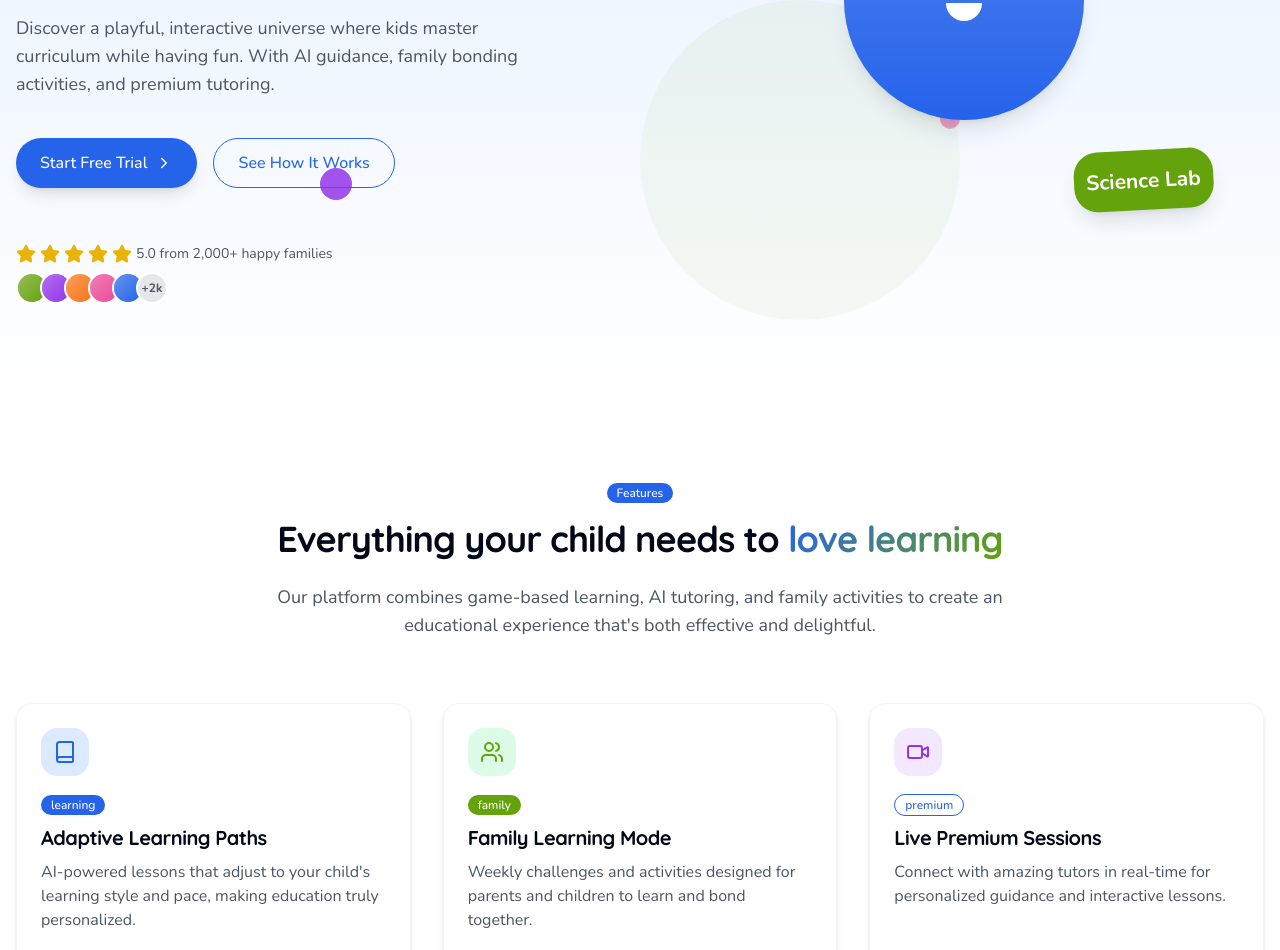
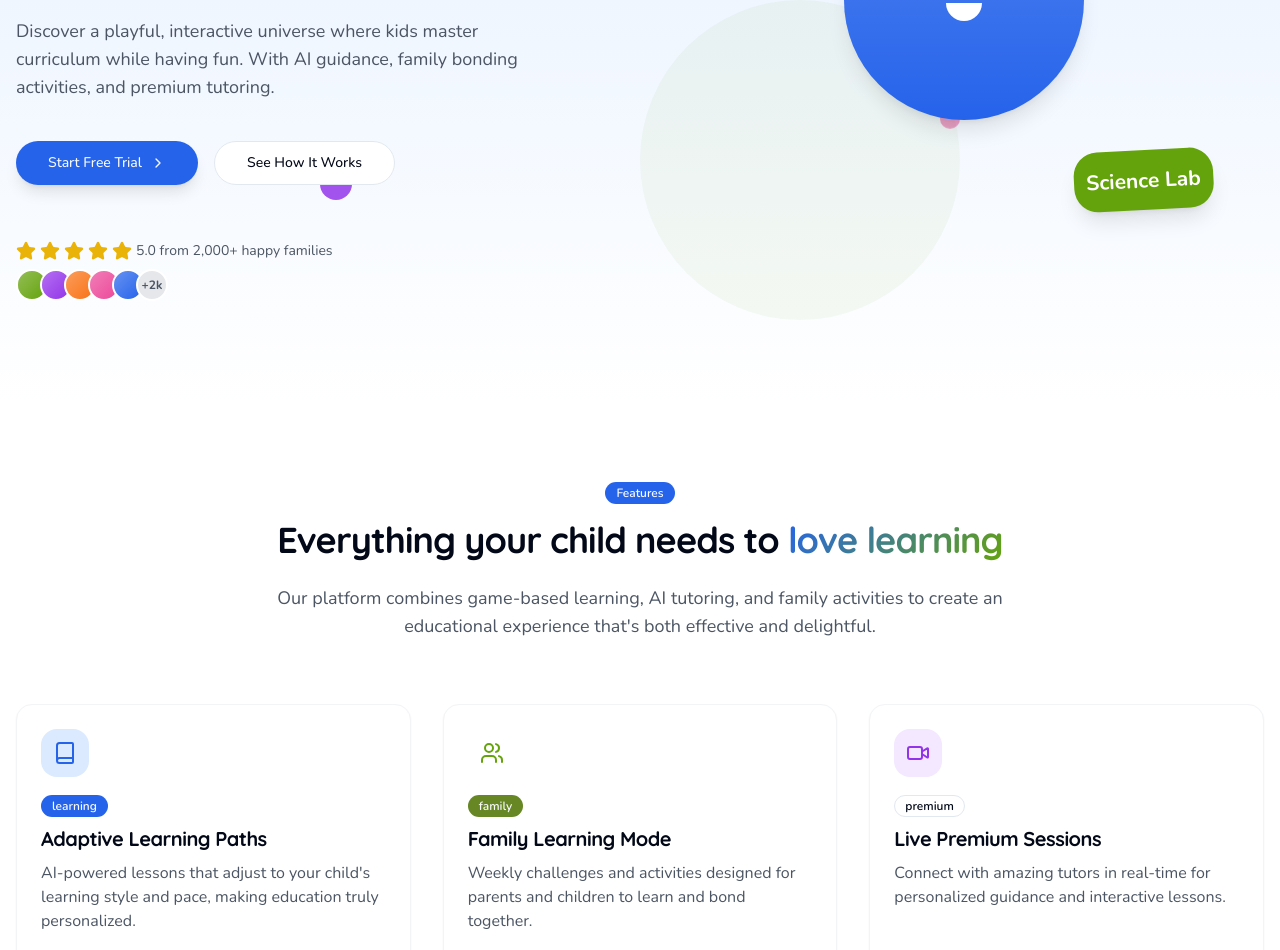
Before and after one commit to praj-jha/lovable-quest-universe, a React (Vite) app: page /#for-educators in a window 1280 px wide. Shown: the part 400-1350 px from the top of the page. Built offline with nearby package versions, Linux system fonts and the light colour scheme.

Commit message:
Fix casing inconsistencies in imports
Corrected import paths to ensure consistent casing for UI components, resolving TypeScript errors related to duplicate file inclusions with different casing.

```diff
--- a/src/components/Dashboard/StudentDashboard.tsx
+++ b/src/components/Dashboard/StudentDashboard.tsx
@@ -1,7 +1,7 @@
 import React, { useState } from 'react';
-import Card, { CardContent, CardHeader } from '@/components/UI/Card';
-import Button from '@/components/UI/Button';
-import Badge from '@/components/UI/Badge';
+import { Card, CardContent, CardHeader } from '@/components/ui/card';
+import { Button } from '@/components/ui/button';
+import { Badge } from '@/components/ui/badge';
 import BuddyBot from '@/components/Buddy/BuddyBot';
 import {
   BookOpen,
@@ -37,7 +37,6 @@ interface AchievementProps {
 const StudentDashboard: React.FC = () => {
   const [activeTab, setActiveTab] = useState('overview');
 
-  // Sample data
   const recentLessons: LessonProps[] = [
     {
       id: '1',
@@ -110,7 +109,6 @@ const StudentDashboard: React.FC = () => {
   return (
     <div className="w-full">
       <div className="flex flex-col">
-        {/* Welcome section */}
         <div className="bg-blue-50 py-8">
           <div className="container mx-auto px-4">
             <div className="flex flex-col md:flex-row items-center justify-between">
@@ -146,7 +144,6 @@ const StudentDashboard: React.FC = () => {
           </div>
         </div>
 
-        {/* Dashboard tabs */}
         <div className="border-b border-gray-200">
           <div className="container mx-auto px-4">
             <div className="flex space-x-4 overflow-x-auto pb-2">
@@ -167,25 +164,23 @@ const StudentDashboard: React.FC = () => {
           </div>
         </div>
 
-        {/* Dashboard content */}
         <div className="container mx-auto px-4 py-8">
           {activeTab === 'overview' && (
             <div className="grid grid-cols-1 lg:grid-cols-3 gap-8">
-              {/* Left column */}
               <div className="lg:col-span-2 space-y-8">
-                {/* Continue learning section */}
                 <div>
                   <div className="flex items-center justify-between mb-4">
                     <h2 className="text-xl font-bold">Continue Learning</h2>
-                    <Button variant="ghost" size="sm" icon={<ArrowRight size={16} />} iconPosition="right">
+                    <Button variant="ghost" size="sm" className="gap-2">
                       View All
+                      <ArrowRight size={16} />
                     </Button>
                   </div>
 
                   <div className="grid grid-cols-1 md:grid-cols-2 lg:grid-cols-3 gap-4">
                     {recentLessons.map((lesson) => (
-                      <Card key={lesson.id} className="h-full" hoverEffect>
-                        <div className="aspect-video w-full overflow-hidden rounded-t-2xl bg-gray-100">
+                      <Card key={lesson.id} className="h-full transition-all duration-300 hover:shadow-xl hover:-translate-y-1">
+                        <div className="aspect-video w-full overflow-hidden rounded-t-lg bg-gray-100">
                           <img
                             src={lesson.image}
                             alt={lesson.title}
@@ -195,9 +190,9 @@ const StudentDashboard: React.FC = () => {
                         <CardContent className="p-4">
                           <Badge
                             variant={
-                              lesson.subject === 'Math' ? 'primary' :
-                              lesson.subject === 'Language' ? 'secondary' :
-                              'outline'
+                              lesson.subject === 'Math' ? "default" :
+                              lesson.subject === 'Language' ? "secondary" :
+                              "outline"
                             }
                             className="mb-2"
                           >
@@ -222,8 +217,7 @@ const StudentDashboard: React.FC = () => {
                           </div>
 
                           <Button
-                            className="w-full mt-4"
-                            rounded="lg"
+                            className="w-full mt-4 rounded-lg"
                             size="sm"
                           >
                             Continue
@@ -234,7 +228,6 @@ const StudentDashboard: React.FC = () => {
                   </div>
                 </div>
 
-                {/* Quick tools */}
                 <div>
                   <h2 className="text-xl font-bold mb-4">Quick Tools</h2>
                   <div className="grid grid-cols-2 md:grid-cols-4 gap-4">
@@ -244,7 +237,7 @@ const StudentDashboard: React.FC = () => {
                       { icon: <BarChart size={24} />, title: 'Progress Report', color: 'bg-lovable-green text-white' },
                       { icon: <Calendar size={24} />, title: 'Schedule Session', color: 'bg-lovable-orange text-white' },
                     ].map((tool, index) => (
-                      <Card key={index} className="h-full cursor-pointer" hoverEffect>
+                      <Card key={index} className="h-full cursor-pointer transition-all duration-300 hover:shadow-xl hover:-translate-y-1">
                         <CardContent className="p-4 flex flex-col items-center text-center">
                           <div className={`w-12 h-12 rounded-full ${tool.color} flex items-center justify-center mb-3`}>
                             {tool.icon}
@@ -257,9 +250,7 @@ const StudentDashboard: React.FC = () => {
                 </div>
               </div>
 
-              {/* Right column */}
               <div className="space-y-8">
-                {/* Achievements */}
                 <Card>
                   <CardHeader className="flex justify-between items-center">
                     <h2 className="text-xl font-bold">Recent Achievements</h2>
@@ -276,7 +267,7 @@ const StudentDashboard: React.FC = () => {
                             <div className="flex items-center">
                               <h3 className="font-bold text-sm">{achievement.title}</h3>
                               {achievement.isNew && (
-                                <Badge variant="primary" className="ml-2">New</Badge>
+                                <Badge className="ml-2">New</Badge>
                               )}
                             </div>
                             <p className="text-xs text-gray-500 mt-1">{achievement.description}</p>
@@ -288,7 +279,6 @@ const StudentDashboard: React.FC = () => {
                   </CardContent>
                 </Card>
 
-                {/* Upcoming events */}
                 <Card>
                   <CardHeader className="flex justify-between items-center">
                     <h2 className="text-xl font-bold">Upcoming Events</h2>
@@ -305,7 +295,7 @@ const StudentDashboard: React.FC = () => {
                             <h3 className="font-bold text-sm">{event.title}</h3>
                             <p className="text-xs text-gray-500 mt-1">{event.time}</p>
                           </div>
-                          <Button size="sm" variant="outline" rounded="full">
+                          <Button size="sm" variant="outline" className="rounded-full">
                             Join
                           </Button>
                         </div>
@@ -320,7 +310,6 @@ const StudentDashboard: React.FC = () => {
                   </CardContent>
                 </Card>
 
-                {/* Family activity */}
                 <Card>
                   <CardHeader>
                     <h2 className="text-xl font-bold">Family Activity</h2>
@@ -339,7 +328,6 @@ const StudentDashboard: React.FC = () => {
             </div>
           )}
 
-          {/* Other tabs would be implemented similarly */}
           {activeTab !== 'overview' && (
             <div className="py-16 text-center">
               <h2 className="text-2xl font-bold mb-2">Coming Soon!</h2>
--- a/src/components/Features/FeaturesSection.tsx
+++ b/src/components/Features/FeaturesSection.tsx
@@ -1,7 +1,7 @@
 
 import React from 'react';
-import Card, { CardContent } from '@/components/UI/Card';
-import Badge from '@/components/UI/Badge';
+import { Card, CardContent } from '@/components/ui/card';
+import { Badge } from '@/components/ui/badge';
 import { Book, Users, Video, Brain, Camera, Star } from 'lucide-react';
 
 const FeaturesSection: React.FC = () => {
@@ -54,7 +54,7 @@ const FeaturesSection: React.FC = () => {
     <div className="py-20 bg-white">
       <div className="container mx-auto px-4">
         <div className="text-center max-w-3xl mx-auto mb-16">
-          <Badge variant="primary" className="mb-4">Features</Badge>
+          <Badge className="mb-4">Features</Badge>
           <h2 className="text-3xl md:text-4xl font-bold mb-6">
             Everything your child needs to <span className="text-gradient-blue-green">love learning</span>
           </h2>
@@ -77,7 +77,7 @@ const FeaturesSection: React.FC = () => {
                 <div className="mb-2">
                   <Badge
                     variant={
-                      feature.category === "learning" ? "primary" :
+                      feature.category === "learning" ? "default" :
                       feature.category === "family" ? "secondary" :
                       feature.category === "premium" ? "outline" :
                       "default"
--- a/src/components/Hero/HeroSection.tsx
+++ b/src/components/Hero/HeroSection.tsx
@@ -1,6 +1,6 @@
 
 import React, { useState } from 'react';
-import Button from '@/components/UI/Button';
+import { Button } from '@/components/ui/button';
 import BuddyBot from '@/components/Buddy/BuddyBot';
 import { ChevronRight, Star, Sparkles } from 'lucide-react';
 import { cn } from '@/lib/utils';
@@ -59,19 +59,16 @@ const HeroSection: React.FC = () => {
               <div className="flex flex-col sm:flex-row gap-4 pt-4">
                 <Button
                   size="lg"
-                  rounded="full"
-                  className="w-full sm:w-auto shadow-lg"
-                  icon={<ChevronRight size={18} />}
-                  iconPosition="right"
+                  className="w-full sm:w-auto shadow-lg rounded-full"
                 >
                   Start Free Trial
+                  <ChevronRight size={18} />
                 </Button>
 
                 <Button
                   variant="outline"
                   size="lg"
-                  rounded="full"
-                  className="w-full sm:w-auto"
+                  className="w-full sm:w-auto rounded-full"
                 >
                   See How It Works
                 </Button>
--- a/src/components/Kingdom/KingdomMap.tsx
+++ b/src/components/Kingdom/KingdomMap.tsx
@@ -1,7 +1,7 @@
 
 import React, { useState } from 'react';
-import Card, { CardContent } from '../UI/Card';
-import Badge from '../UI/Badge';
+import { Card, CardContent } from '@/components/ui/card';
+import { Badge } from '@/components/ui/badge';
 import { cn } from '@/lib/utils';
 
 interface KingdomZone {
@@ -97,11 +97,11 @@ const KingdomMap: React.FC = () => {
   const getStatusBadge = (status: string) => {
     switch (status) {
       case 'beginner':
-        return <Badge variant="success">Beginner</Badge>;
+        return <Badge variant="secondary">Beginner</Badge>;
       case 'intermediate':
-        return <Badge variant="warning">Intermediate</Badge>;
+        return <Badge variant="outline">Intermediate</Badge>;
       case 'advanced':
-        return <Badge variant="primary">Advanced</Badge>;
+        return <Badge>Advanced</Badge>;
       default:
         return null;
     }
--- a/src/components/UI/Badge.tsx
+++ /dev/null
@@ -1,34 +0,0 @@
-
-import React from 'react';
-import { cn } from '@/lib/utils';
-
-interface BadgeProps {
-  children: React.ReactNode;
-  variant?: 'default' | 'primary' | 'secondary' | 'outline' | 'success' | 'warning';
-  className?: string;
-}
-
-const Badge: React.FC<BadgeProps> = ({
-  children,
-  variant = 'default',
-  className
-}) => {
-  const baseClasses = "inline-flex items-center rounded-full px-2.5 py-0.5 text-xs font-medium transition-colors";
-
-  const variantClasses = {
-    default: "bg-gray-100 text-gray-800",
-    primary: "bg-lovable-blue text-white",
-    secondary: "bg-lovable-green text-white",
-    outline: "bg-transparent border border-current text-lovable-blue",
-    success: "bg-green-100 text-green-800",
-    warning: "bg-amber-100 text-amber-800",
-  };
-
-  return (
-    <span className={cn(baseClasses, variantClasses[variant], className)}>
-      {children}
-    </span>
-  );
-};
-
-export default Badge;
--- a/src/components/UI/Button.tsx
+++ /dev/null
@@ -1,84 +0,0 @@
-
-import React from 'react';
-import { cn } from '@/lib/utils';
-
-interface ButtonProps extends React.ButtonHTMLAttributes<HTMLButtonElement> {
-  children: React.ReactNode;
-  variant?: 'primary' | 'secondary' | 'outline' | 'ghost' | 'link';
-  size?: 'sm' | 'md' | 'lg';
-  rounded?: 'none' | 'sm' | 'md' | 'lg' | 'full';
-  isLoading?: boolean;
-  icon?: React.ReactNode;
-  iconPosition?: 'left' | 'right';
-}
-
-const Button: React.FC<ButtonProps> = ({
-  children,
-  className,
-  variant = 'primary',
-  size = 'md',
-  rounded = 'md',
-  isLoading = false,
-  icon,
-  iconPosition = 'left',
-  disabled,
-  ...props
-}) => {
-  const baseClasses = 'inline-flex items-center justify-center font-medium transition-all duration-200 focus:outline-none focus:ring-2 focus:ring-offset-2 focus:ring-lovable-blue disabled:opacity-50 disabled:pointer-events-none';
-
-  const variantClasses = {
-    primary: 'bg-lovable-blue hover:bg-blue-700 text-white shadow-md hover:shadow-lg',
-    secondary: 'bg-lovable-green hover:bg-green-700 text-white shadow-md hover:shadow-lg',
-    outline: 'border border-lovable-blue text-lovable-blue hover:bg-lovable-blue/10',
-    ghost: 'text-lovable-blue hover:bg-lovable-blue/10',
-    link: 'text-lovable-blue hover:underline p-0 shadow-none',
-  };
-
-  const sizeClasses = {
-    sm: 'text-xs px-2.5 py-1.5',
-    md: 'text-sm px-4 py-2',
-    lg: 'text-base px-6 py-3',
-  };
-
-  const roundedClasses = {
-    none: 'rounded-none',
-    sm: 'rounded',
-    md: 'rounded-lg',
-    lg: 'rounded-xl',
-    full: 'rounded-full',
-  };
-
-  return (
-    <button
-      className={cn(
-        baseClasses,
-        variantClasses[variant],
-        sizeClasses[size],
-        roundedClasses[rounded],
-        isLoading && 'opacity-70 cursor-not-allowed',
-        className
-      )}
-      disabled={disabled || isLoading}
-      {...props}
-    >
-      {isLoading && (
-        <svg className="animate-spin -ml-1 mr-2 h-4 w-4 text-current" xmlns="http://www.w3.org/2000/svg" fill="none" viewBox="0 0 24 24">
-          <circle className="opacity-25" cx="12" cy="12" r="10" stroke="currentColor" strokeWidth="4"></circle>
-          <path className="opacity-75" fill="currentColor" d="M4 12a8 8 0 018-8V0C5.373 0 0 5.373 0 12h4zm2 5.291A7.962 7.962 0 014 12H0c0 3.042 1.135 5.824 3 7.938l3-2.647z"></path>
-        </svg>
-      )}
-
-      {!isLoading && icon && iconPosition === 'left' && (
-        <span className="mr-2">{icon}</span>
-      )}
-
-      {children}
-
-      {!isLoading && icon && iconPosition === 'right' && (
-        <span className="ml-2">{icon}</span>
-      )}
-    </button>
-  );
-};
-
-export default Button;
--- a/src/components/UI/Card.tsx
+++ /dev/null
@@ -1,62 +0,0 @@
-
-import React from 'react';
-import { cn } from '@/lib/utils';
-
-interface CardProps {
-  children: React.ReactNode;
-  className?: string;
-  hoverEffect?: boolean;
-  glassmorphism?: boolean;
-  neomorphism?: boolean;
-}
-
-const Card: React.FC<CardProps> = ({
-  children,
-  className,
-  hoverEffect = false,
-  glassmorphism = false,
-  neomorphism = false
-}) => {
-  return (
-    <div
-      className={cn(
-        "rounded-2xl overflow-hidden bg-white border border-gray-100 shadow-md",
-        hoverEffect && "transition-all duration-300 hover:shadow-xl hover:-translate-y-1",
-        glassmorphism && "glassmorphism",
-        neomorphism && "neomorphism",
-        className
-      )}
-    >
-      {children}
-    </div>
-  );
-};
-
-export const CardHeader: React.FC<{ children: React.ReactNode; className?: string }> = ({
-  children,
-  className
-}) => (
-  <div className={cn("p-6 border-b border-gray-100", className)}>
-    {children}
-  </div>
-);
-
-export const CardContent: React.FC<{ children: React.ReactNode; className?: string }> = ({
-  children,
-  className
-}) => (
-  <div className={cn("p-6", className)}>
-    {children}
-  </div>
-);
-
-export const CardFooter: React.FC<{ children: React.ReactNode; className?: string }> = ({
-  children,
-  className
-}) => (
-  <div className={cn("p-6 border-t border-gray-100", className)}>
-    {children}
-  </div>
-);
-
-export default Card;
--- a/src/components/ui/alert-dialog.tsx
+++ b/src/components/ui/alert-dialog.tsx
@@ -1,3 +1,4 @@
+
 import * as React from "react"
 import * as AlertDialogPrimitive from "@radix-ui/react-alert-dialog"
 
--- a/src/pages/Index.tsx
+++ b/src/pages/Index.tsx
@@ -3,9 +3,9 @@ import React from 'react';
 import HeroSection from '@/components/Hero/HeroSection';
 import FeaturesSection from '@/components/Features/FeaturesSection';
 import KingdomMap from '@/components/Kingdom/KingdomMap';
-import Card, { CardContent } from '@/components/UI/Card';
-import Button from '@/components/UI/Button';
-import Badge from '@/components/UI/Badge';
+import { Card, CardContent } from '@/components/ui/card';
+import { Button } from '@/components/ui/button';
+import { Badge } from '@/components/ui/badge';
 import BuddyBot from '@/components/Buddy/BuddyBot';
 import { Users, Video, Shield, CheckCircle } from 'lucide-react';
 
@@ -22,7 +22,7 @@ const Index = () => {
       <section id="kingdom-map" className="py-20 px-4 bg-gradient-to-b from-white to-blue-50">
         <div className="container mx-auto">
           <div className="text-center max-w-3xl mx-auto mb-16">
-            <Badge variant="primary" className="mb-4">Interactive Universe</Badge>
+            <Badge className="mb-4">Interactive Universe</Badge>
             <h2 className="text-3xl md:text-4xl font-bold mb-6">
               Explore the <span className="text-gradient-blue-green">Lovable Kingdom Map</span>
             </h2>
@@ -66,7 +66,7 @@ const Index = () => {
                 ))}
               </div>
 
-              <Button className="mt-8" size="lg" rounded="full">
+              <Button className="mt-8 rounded-full" size="lg">
                 Learn More For Parents
               </Button>
             </div>
@@ -95,9 +95,9 @@ const Index = () => {
                           <div className="flex justify-between items-center">
                             <h4 className="font-bold">{activity.title}</h4>
                             <Badge variant={
-                              activity.difficulty === "Easy" ? "success" :
-                              activity.difficulty === "Medium" ? "warning" :
-                              "primary"
+                              activity.difficulty === "Easy" ? "secondary" :
+                              activity.difficulty === "Medium" ? "outline" :
+                              "default"
                             }>
                               {activity.difficulty}
                             </Badge>
@@ -175,7 +175,7 @@ const Index = () => {
                                 <h5 className="font-medium">{plan.title}</h5>
                                 <p className="text-xs text-gray-500">{plan.subject}</p>
                               </div>
-                              <Badge variant={plan.status === "Ready" ? "success" : "warning"}>
+                              <Badge variant={plan.status === "Ready" ? "secondary" : "outline"}>
                                 {plan.status}
                               </Badge>
                             </div>
@@ -215,7 +215,7 @@ const Index = () => {
                 ))}
               </div>
 
-              <Button className="mt-8" variant="outline" size="lg" rounded="full">
+              <Button className="mt-8 rounded-full" variant="outline" size="lg">
                 Discover Educator Tools
               </Button>
             </div>
@@ -227,7 +227,7 @@ const Index = () => {
       <section className="py-20 px-4 bg-white">
         <div className="container mx-auto">
           <div className="text-center max-w-3xl mx-auto mb-16">
-            <Badge variant="primary" className="mb-4">Pricing Plans</Badge>
+            <Badge className="mb-4">Pricing Plans</Badge>
             <h2 className="text-3xl md:text-4xl font-bold mb-6">
               Find the perfect plan for your <span className="text-gradient-blue-green">child's journey</span>
             </h2>
@@ -289,7 +289,7 @@ const Index = () => {
               >
                 {plan.popular && (
                   <div className="absolute top-0 right-0 transform translate-x-2 -translate-y-2">
-                    <Badge variant="primary" className="shadow-lg">Most Popular</Badge>
+                    <Badge className="shadow-lg">Most Popular</Badge>
                   </div>
                 )}
                 <CardContent className="p-6">
@@ -310,9 +310,8 @@ const Index = () => {
                   </ul>
 
                   <Button
-                    className="w-full"
-                    variant={plan.popular ? 'primary' : 'outline'}
-                    rounded="full"
+                    className="w-full rounded-full"
+                    variant={plan.popular ? 'default' : 'outline'}
                   >
                     {plan.buttonText}
                   </Button>
@@ -341,15 +340,13 @@ const Index = () => {
             <Button
               size="lg"
               variant="outline"
-              className="border-white text-white hover:bg-white hover:text-lovable-purple"
-              rounded="full"
+              className="border-white text-white hover:bg-white hover:text-lovable-purple rounded-full"
             >
               Start Free Trial
             </Button>
             <Button
               size="lg"
-              className="bg-white text-lovable-purple hover:bg-gray-100"
-              rounded="full"
+              className="bg-white text-lovable-purple hover:bg-gray-100 rounded-full"
             >
               Book a Demo
             </Button>
```
